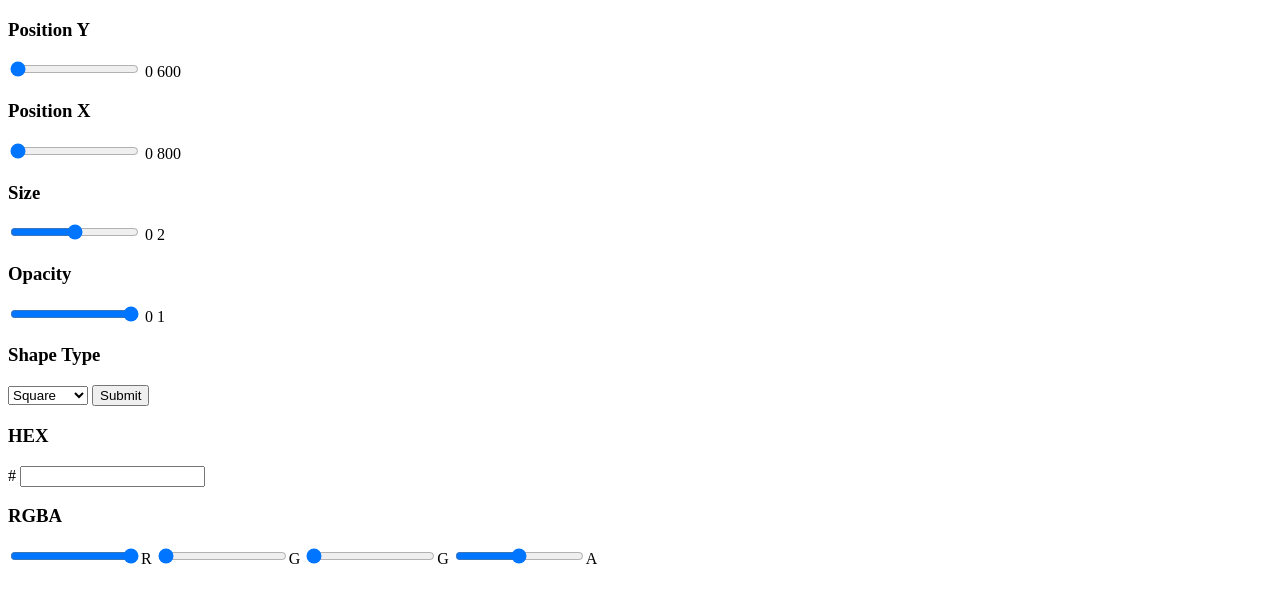
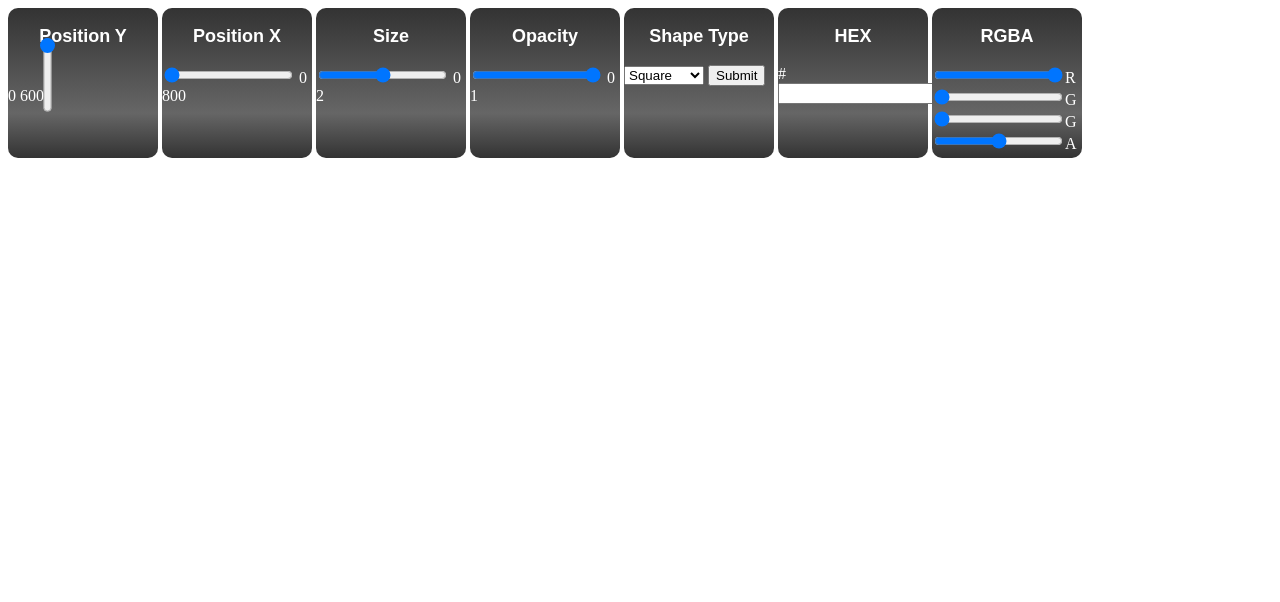
Before and after one commit to kouroshgz/Block-Manipulation, a plain HTML site: page index.html in a window 1280 px wide. Drawn offline with Linux system fonts and the light colour scheme.

Commit message:
began work on CSS

```diff
--- a/CSS/styles.css
+++ b/CSS/styles.css
@@ -0,0 +1,25 @@
+.block{
+	width: 	150px;
+	height: 150px;
+	background: linear-gradient(to top, #333 0%, #666 30%, #333 100%);
+	box-shadow: inset 2px 2px 2px 5px 2px #333;
+	border-radius: 	10px;
+	display: inline-block;
+	vertical-align: top;
+	color: #fff;
+}
+
+h3{
+	font-family: Arial;
+	font-size: 18px;
+	text-align: center;
+}
+
+.vertical{
+	width: 75px;
+	height: 75px;
+}
+.vertical input{
+	transform: rotate(90deg);
+	width: 75px;
+}
--- a/index.html
+++ b/index.html
@@ -4,14 +4,14 @@
 	<meta charset="UTF-8">
 	<meta name="viewport" content="width=device-width, initial-scale=1.0">
 	<title>Block</title>
-	<link rel="stylesheet" href="CSS/styles.css">
+	<link rel="stylesheet" type="text/css" href="CSS/styles.css">
 </head>
 <body>
 	<div class="menu">
 		<div class="block">
 			<h3 class="block-heading">Position Y</h3>
 			<div class="wrapper">
-				<div class="input-wrapper">
+				<div class="input-wrapper vertical" >
 					<input type="range"  id="pos-y" min="0" max ="600" value="0">
 					<label for="pos-y">
 						<span>0</span>
```
